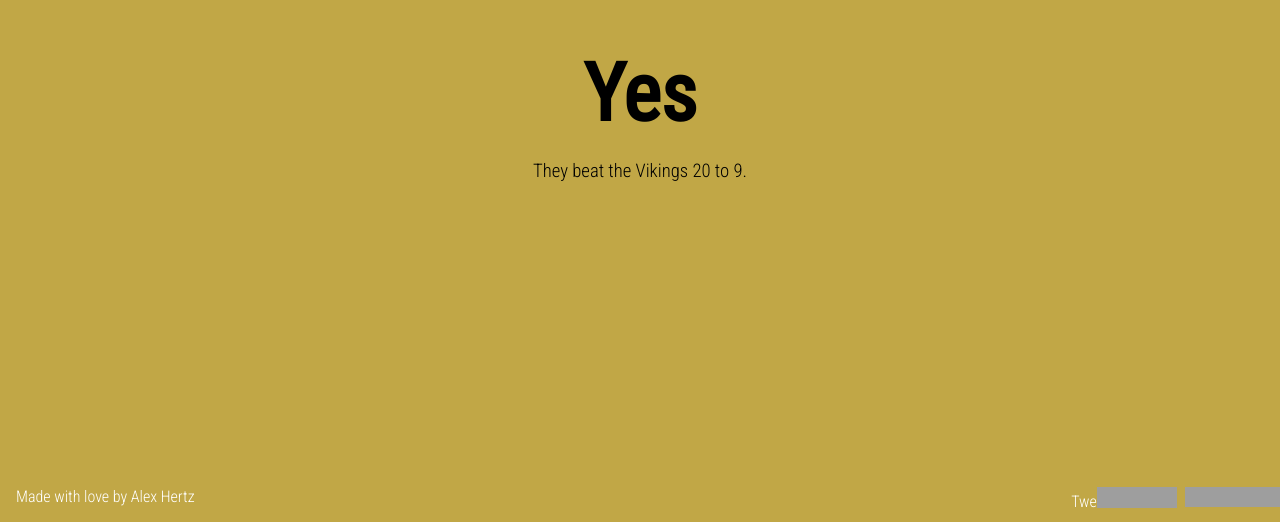
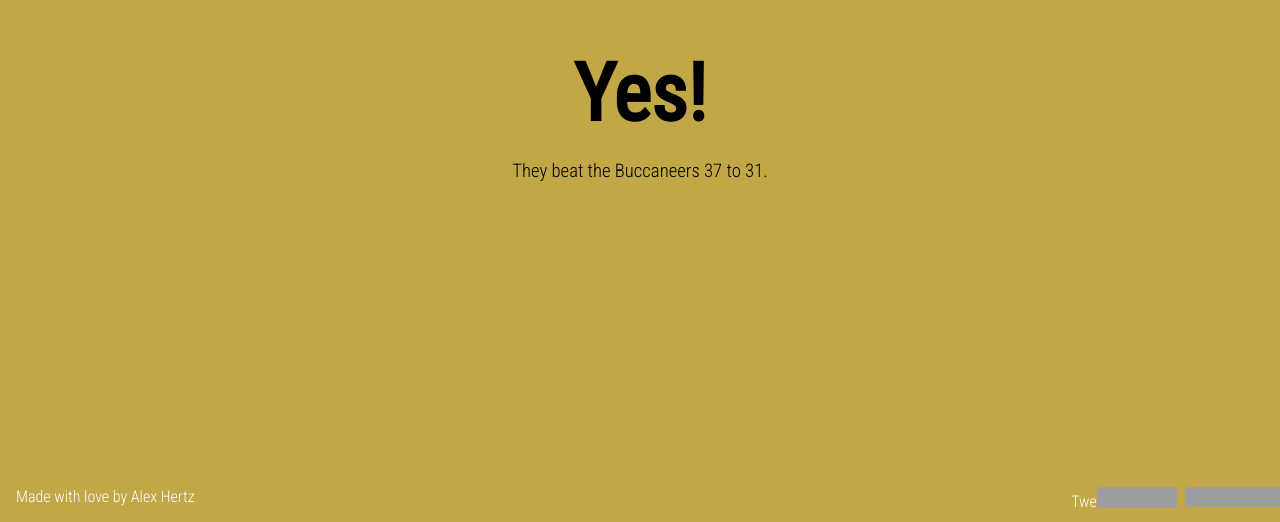
Before and after one commit to alhertz/didthesaintswin, a plain HTML site: page index.html in a window 1280 px wide. Shown: the part 278-800 px from the top of the page. Drawn offline with Linux system fonts and the light colour scheme; grey boxes are pictures that could not be loaded.

Commit message:
Update index.html

```diff
--- a/index.html
+++ b/index.html
@@ -28,8 +28,8 @@
         <p class="browsehappy">You are using an <strong>outdated</strong> browser. Please <a href="http://browsehappy.com/">upgrade your browser</a> to improve your experience.</p>
       <![endif]-->
       <section class="answer">
-        <h1>Yes</h1>
-        <h3>They beat the Vikings 20 to 9.</h3>
+        <h1>Yes!</h1>
+        <h3>They beat the Buccaneers 37 to 31.</h3>
       </section>
       <footer>
         <div class="credit">
```
